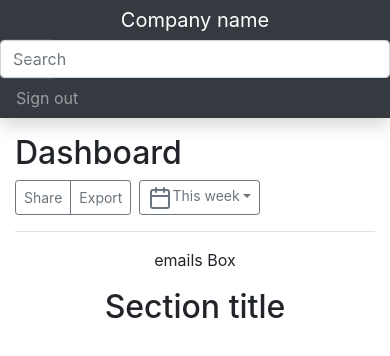
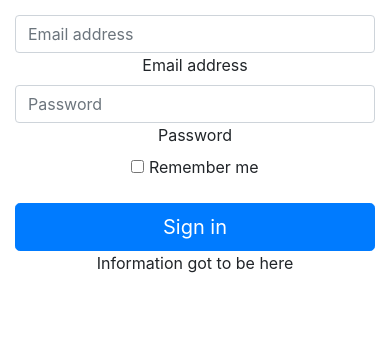
Before and after one commit to scherenhaenden/ReactEmail, a React (Create React App) app: page / in a window 390 px wide. Shown: the top 356 px of the page. Built offline with nearby package versions, Linux system fonts and the light colour scheme.

Commit message:
Refactor app to use routes

```diff
--- a/src/App.css
+++ b/src/App.css
@@ -1,3 +1,4 @@
+
 .App {
   text-align: center;
   min-height: 100vh;
--- a/src/App.tsx
+++ b/src/App.tsx
@@ -1,95 +1,21 @@
-import HtmlInlineStylesConvertor from './features/styling/html-inline-styles-convertor';
 import React from 'react';
-import logo from './logo.svg';
+import { BrowserRouter as Router, Route, Switch } from 'react-router-dom';
 import './App.css';
-import EmailsBox from './components/emails-box';
-import SideBarMenu from './components/side-bar-menu';
-import ImapConnector from './features/email/imap/imap-connector';
-
-
-function App() {
-
-  const htmlInlineStylesConvertor = new HtmlInlineStylesConvertor();
-
-  const imapConnector = new ImapConnector();
-  //imapConnector.generateConnectionForTest();
+import Login from './pages/Login';
 
 
 
-  return (
-    <div className="App">
-
-<nav className="navbar navbar-dark sticky-top bg-dark flex-md-nowrap p-0 shadow">
-  <a className="navbar-brand col-md-3 col-lg-2 mr-0 px-3" href="#">Company name</a>
-  <button className="navbar-toggler position-absolute d-md-none collapsed" type="button" data-toggle="collapse" data-target="#sidebarMenu"
-  aria-controls="sidebarMenu" aria-expanded="false" aria-label="Toggle navigation">
-    <span className="navbar-toggler-icon"></span>
-  </button>
-  <input className="form-control form-control-dark w-100" type="text" placeholder="Search" aria-label="Search" />
-  <ul className="navbar-nav px-3">
-    <li className="nav-item text-nowrap">
-      <a className="nav-link" href="#">Sign out</a>
-    </li>
-  </ul>
-</nav>
-
-
-
-
-
-
-      <div className="container-fluid">
-  <div className="row panel-row-no-header">
-
-  <SideBarMenu />
-
-
-
-    <main role="main" className="col-md-9 ml-sm-auto col-lg-10 px-md-4"><div className="chartjs-size-monitor"
-    style={htmlInlineStylesConvertor.GetReactStyleByInlineInput("position: absolute; left: 0px; top: 0px; right: 0px; bottom: 0px; overflow: hidden; pointer-events: none; visibility: hidden; z-index: -1;")}
-
-
-    >
-      <div className="chartjs-size-monitor-expand"
-    style={htmlInlineStylesConvertor.GetReactStyleByInlineInput("position:absolute;left:0;top:0;right:0;bottom:0;overflow:hidden;pointer-events:none;visibility:hidden;z-index:-1;")}
-    >
-      <div
-    style={htmlInlineStylesConvertor.GetReactStyleByInlineInput("position:absolute;width:1000000px;height:1000000px;left:0;top:0")}
-
-    ></div></div><div className="chartjs-size-monitor-shrink"
-    style=
-    {htmlInlineStylesConvertor.GetReactStyleByInlineInput("position:absolute;left:0;top:0;right:0;bottom:0;overflow:hidden;pointer-events:none;visibility:hidden;z-index:-1;")}
-    >
-      <div style=
-      {htmlInlineStylesConvertor.GetReactStyleByInlineInput("position:absolute;width:200%;height:200%;left:0; top:0")}
-
-      >
-        </div>
-        </div>
-        </div>
-      <div className="d-flex justify-content-between flex-wrap flex-md-nowrap align-items-center pt-3 pb-2 mb-3 border-bottom">
-        <h1 className="h2">Dashboard</h1>
-        <div className="btn-toolbar mb-2 mb-md-0">
-          <div className="btn-group mr-2">
-            <button type="button" className="btn btn-sm btn-outline-secondary">Share</button>
-            <button type="button" className="btn btn-sm btn-outline-secondary">Export</button>
-          </div>
-          <button type="button" className="btn btn-sm btn-outline-secondary dropdown-toggle">
-            <svg xmlns="http://www.w3.org/2000/svg" width="24" height="24" viewBox="0 0 24 24" fill="none" stroke="currentColor" stroke-width="2" stroke-linecap="round" stroke-linejoin="round" className="feather feather-calendar"><rect x="3" y="4" width="18" height="18" rx="2" ry="2"></rect><line x1="16" y1="2" x2="16" y2="6"></line><line x1="8" y1="2" x2="8" y2="6"></line><line x1="3" y1="10" x2="21" y2="10"></line></svg>
-            This week
-          </button>
-        </div>
-      </div>
-
-
-      <EmailsBox />
-
-      <h2>Section title</h2>
-    </main>
-  </div>
-</div>
-    </div>
-  );
+class App extends React.Component<{}, {}> {
+  render() {
+    return (
+      <Router>
+        <Switch>
+          <Route exact={true} path="/" component={Login} />
+          <Route exact={true} path="/Dashboard" component={Login} />
+        </Switch>
+      </Router>
+    );
+  }
 }
 
 export default App;
```
